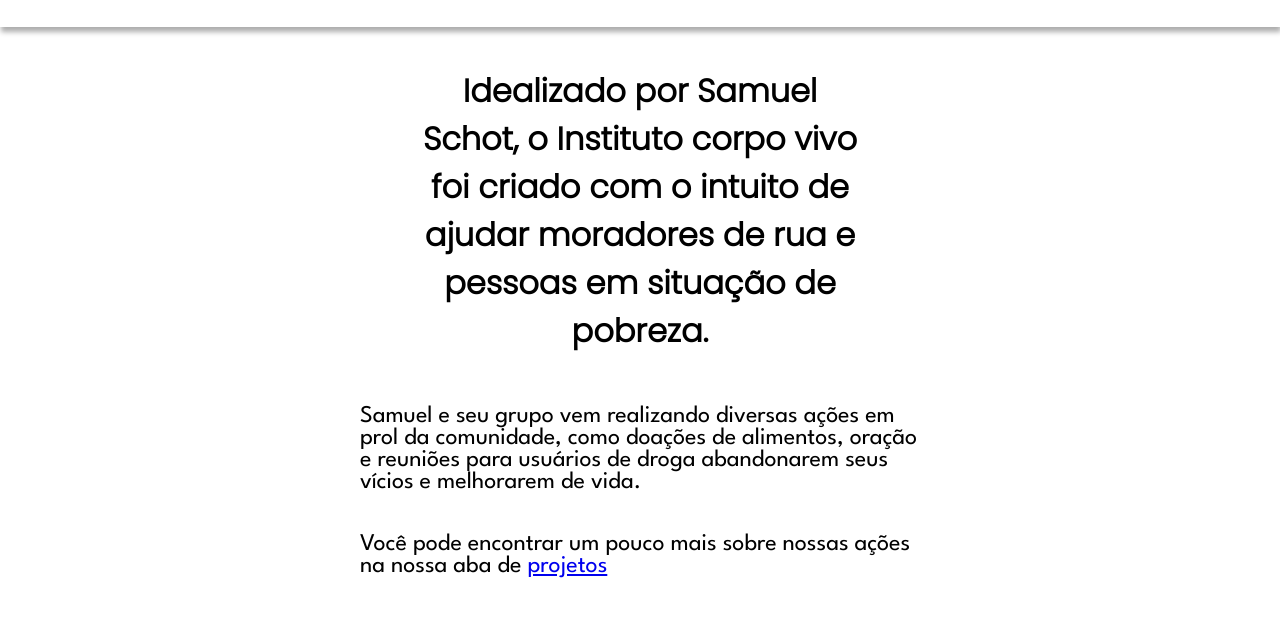
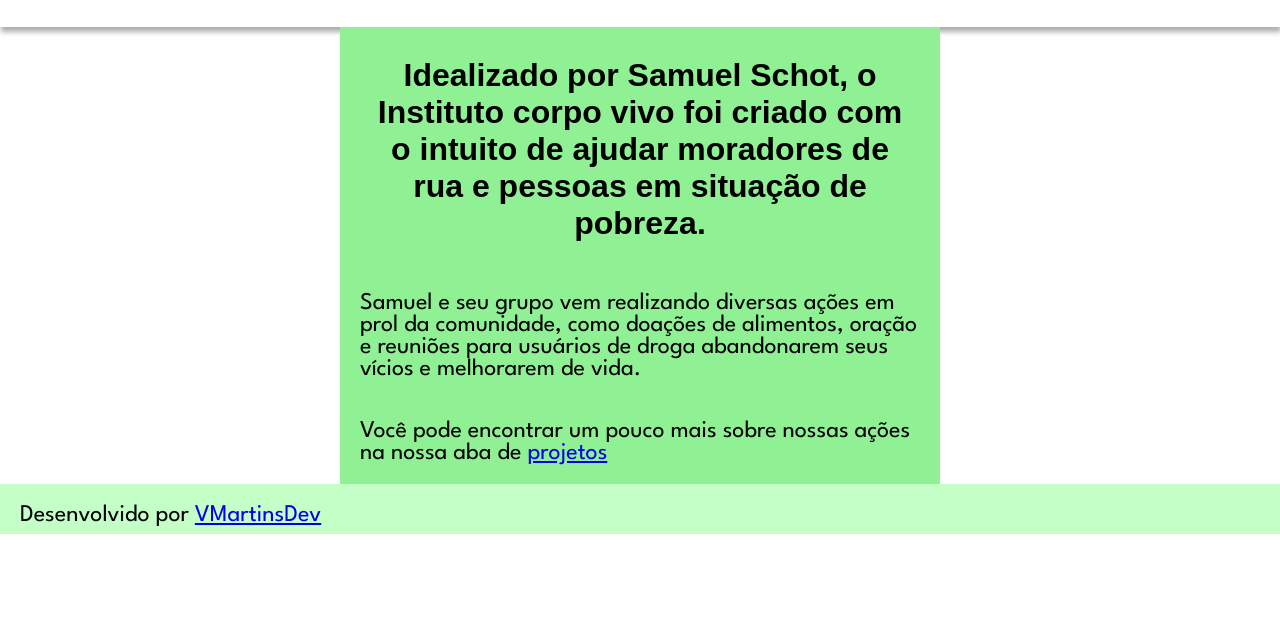
Before and after one commit to VMartinsdev/ONG-instituto-corpo-vivo, a plain HTML site: page index.html in a window 1280 px wide. Shown: the part 73-690 px from the top of the page. Drawn offline with Linux system fonts and the light colour scheme.

Commit message:
alterações

```diff
--- a/Index.css
+++ b/Index.css
@@ -1,10 +1,15 @@
 * {
-    margin: 0;
+    margin: 0px;
+    padding: 0px;
 }
 :root{
-    --font-titulo: 'Poppins';
+    --font-titulo: 'Bebas Neue', sans-serif, bold;
     --font-texto: 'League Spartan';
+    --back_ground_color:#90f094;
 }
+
+@import url('https://fonts.googleapis.com/css2?family=Bebas+Neue&display=swap');
+
 @import url('https://fonts.googleapis.com/css2?family=Poppins:wght@300&display=swap');
 
 @font-face {
@@ -50,25 +55,30 @@ h1{
     text-align: center;
     margin: auto;
     font-family: var(--font-titulo);
-    font-weight: 900;
     font-size: 2em;
     padding: 30px;
     height: auto;
 }
 p{
-    font-family: 'League Spartan';
+    font-family: var(--font-texto);
     font-size: 1.5em;
     padding: 20px;
     height: auto;
+
 }
 main{
     max-width: 600px;
-    min-width: 300px;
+    min-width: 250px;
+    height: auto;
     margin: auto;
+    background-color: #90f094;
 }
-.titulo{
-    border-radius: 10px;
-    max-width: 500px;
+footer{
     margin: auto;
-    margin-top: 10px;
+    height: 50px;
+    background-color: #aeffb2b9;
 }
+#dev{
+    text-align: center;
+
+}
--- a/index.html
+++ b/index.html
@@ -26,19 +26,16 @@
         </nav>
     </header>
     <main>
-            <section class="titulo">
                 <h1>
                     Idealizado por Samuel Schot, o Instituto corpo vivo foi criado com o intuito de ajudar moradores de rua e pessoas em situação de pobreza.
                 </h1>
-            </section>
-            <section class="texto">
                 <p>
                     Samuel e seu grupo vem realizando diversas ações em prol da comunidade, como doações de alimentos, oração e reuniões para usuários de droga abandonarem seus vícios e melhorarem de vida.
                 </p>
                 <p>
                     Você pode encontrar um pouco mais sobre nossas ações na nossa aba de <a href="projetos.html">projetos</a>
                 </p>
-            </section>
     </main>
+    <footer><p>Desenvolvido por <a href="#">VMartinsDev</a></p></footer>
 </body>
 </html>
```
